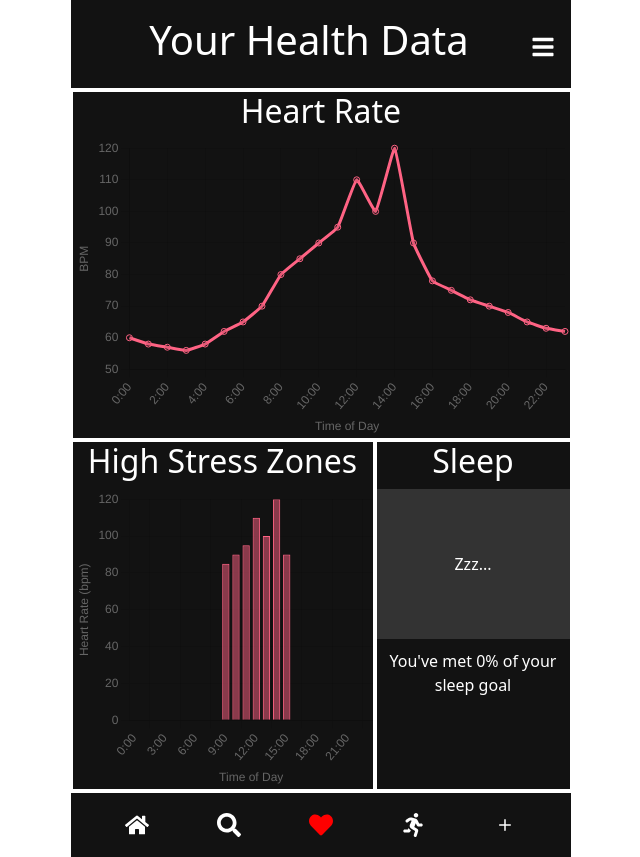
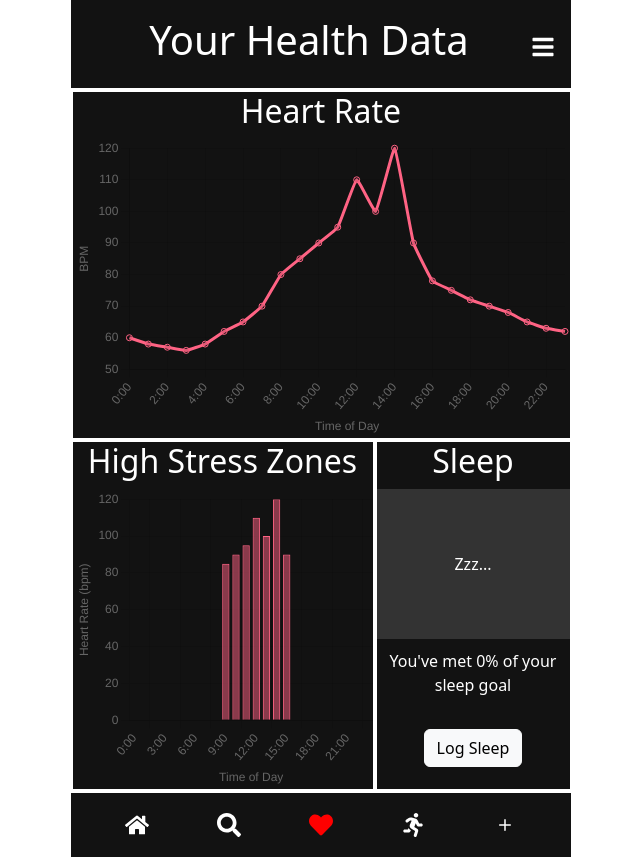
Before and after one commit to tushardubey02/HealthApp434, a React (Create React App) app in the folder healthapp/: page /healthdata in a window 1280 px wide. Shown: the whole page, without its empty margins (319-959 px from the left). Built offline with nearby package versions, Linux system fonts and the light colour scheme.

Commit message:
added sleep button

```diff
--- a/healthapp/src/pages/HealthData/HealthData.js
+++ b/healthapp/src/pages/HealthData/HealthData.js
@@ -2,6 +2,7 @@ import React from 'react';
 import { Line } from 'react-chartjs-2';
 import { Bar } from 'react-chartjs-2';
 import 'chart.js/auto';
+import Button from 'react-bootstrap/Button';
 import './HealthData.css';
 
 function HealthData() {
@@ -109,6 +110,9 @@ function HealthData() {
         <h2>Sleep</h2>
         <div className="graph-placeholder">Zzz...</div>
         <p>You've met 0% of your sleep goal</p>
+        <div className="button-container">
+          <Button variant="light" className='add-item' onClick={() => window.location.href = '/additem'}>Log Sleep</Button>
+        </div>
       </div>
     </div>
   );
```
